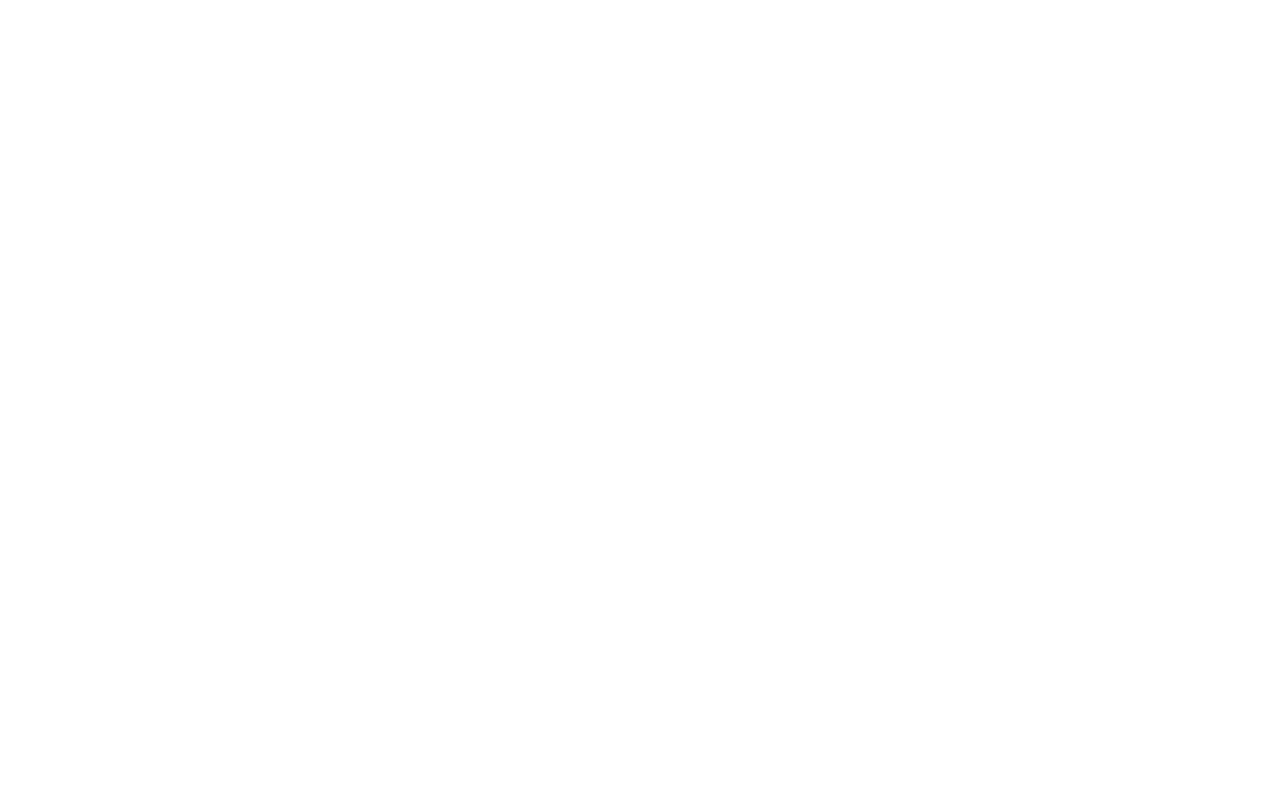
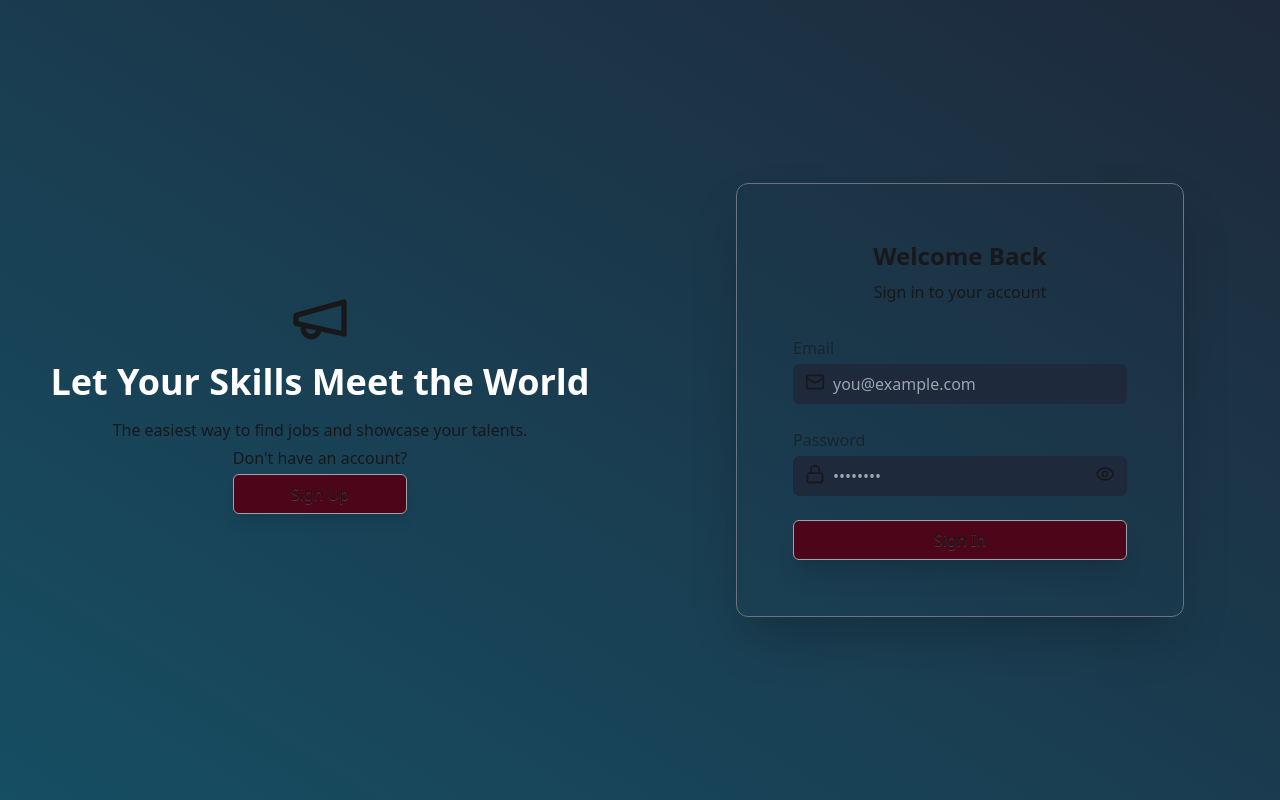
Before and after one commit to SumeyraSeyma/FreelanceConnect, a React (Create React App) app in the folder frontend/: page /login in a window 1280 px wide. Before the commit this address had no page. Built offline with nearby package versions, Linux system fonts and the light colour scheme; no server answers.

Commit message:
feat: Add login page & job management store with Zustand

```diff
--- a/frontend/src/App.js
+++ b/frontend/src/App.js
@@ -1,12 +1,42 @@
 import { Routes, Route } from "react-router-dom";
 import SignUpPage from "./pages/SignUpPage";
+import LoginPage from "./pages/LoginPage";
+import HomePage from "./pages/HomePage";
 import { Toaster } from "react-hot-toast";
+import { Navigate } from "react-router-dom";
+import { useAuthStore } from "./store/useAuthStore";
+import { useEffect } from "react";
+import { Loader } from "lucide-react";
 
 function App() {
+  const { authUser, checkAuth, isCheckingAuth } = useAuthStore();
+
+  useEffect(() => {
+    checkAuth();
+  }, [checkAuth]);
+
+  if (isCheckingAuth && !authUser)
+    return (
+      <div className="flex justify-center items-center h-screen">
+        <Loader className="size-10 animate-spin" />
+      </div>
+    );
+
   return (
     <div>
       <Routes>
-        <Route path="/signup" element={<SignUpPage />} />
+        <Route
+          path="/"
+          element={authUser ? <HomePage /> : <Navigate to="/login" />}
+        />
+        <Route
+          path="/signup"
+          element={!authUser ? <SignUpPage /> : <Navigate to="/" />}
+        />
+        <Route
+          path="/login"
+          element={!authUser ? <LoginPage /> : <Navigate to="/" />}
+        />
       </Routes>
 
       <Toaster />
--- /dev/null
+++ b/frontend/src/pages/LoginPage.js
@@ -0,0 +1,129 @@
+import { useState } from "react";
+import { useAuthStore } from "../store/useAuthStore";
+import {
+  Eye,
+  EyeClosed,
+  Loader2,
+  Lock,
+  Mail,
+  Megaphone,
+} from "lucide-react";
+import { Link } from "react-router-dom";
+
+const LoginPage = () => {
+  const [showPassword, setShowPassword] = useState(false);
+  const [formData, setFormData] = useState({
+    email: "",
+    password: "",
+  });
+
+  const { login, isLoggingIn } = useAuthStore();
+
+  const handleSubmit = (e) => {
+    e.preventDefault();
+    login(formData);
+  };
+
+  return (
+    <div className="min-h-screen grid  bg-gradient-to-bl from-slate-800 to-cyan-900 lg:grid-cols-2">
+      {/* Left side */}
+      <div className="flex flex-col justify-center items-center p-6  sm:p-12">
+        <Megaphone className="size-16 mb-3" />
+        <h1 className="text-4xl font-bold text-white">
+          Let Your Skills Meet the World
+        </h1>
+        <p className="text-base-content/60 mt-4">
+          The easiest way to find jobs and showcase your talents.
+        </p>
+        <div className="mt-1 text-center">
+          <p className="text-base-content/60">Don&apos;t have an account? </p>
+          <button className="btn rounded-md shadow-lg mt-1 border border-zinc-400 bg-rose-950 hover:bg-pink-950 w-full">
+            <Link to="/signup">Sign Up</Link>
+          </button>
+        </div>
+      </div>
+      {/* right side */}
+      <div className="flex flex-col justify-center items-center p-6 sm:p-12">
+        <div className="w-full max-w-md space-y-8 border border-gray-500 shadow-2xl rounded-xl p-14">
+          <div className="text-center mb-8">
+            <div className="flex flex-col items-center gap-2 group">
+              <h1 className="text-2xl font-bold">Welcome Back</h1>
+              <p className="text-base-content/60">Sign in to your account</p>
+            </div>
+          </div>
+
+          <form onSubmit={handleSubmit} className="space-y-6">
+            <div className="form-control">
+              <label className="label">
+                <span className="label-text font-medium">Email</span>
+              </label>
+              <div className="relative">
+                <div className="absolute inset-y-0 left-0 pl-3 flex items-center pointer-events-none">
+                  <Mail className="size-5 text-base-content/40" />
+                </div>
+                <input
+                  type="email"
+                  className={`w-full pl-10 bg-slate-800 font-size: 0.875rem h-10 rounded-md mt-1`}
+                  placeholder="you@example.com"
+                  value={formData.email}
+                  onChange={(e) =>
+                    setFormData({ ...formData, email: e.target.value })
+                  }
+                />
+              </div>
+            </div>
+
+            <div className="form-control">
+              <label className="label">
+                <span className="label-text font-medium">Password</span>
+              </label>
+              <div className="relative">
+                <div className="absolute inset-y-0 left-0 pl-3 flex items-center pointer-events-none">
+                  <Lock className="size-5 text-base-content/40" />
+                </div>
+                <input
+                  type={showPassword ? "text" : "password"}
+                  className={`w-full pl-10 bg-slate-800 font-size: 0.875rem h-10 rounded-md mt-1`}
+                  placeholder="••••••••"
+                  value={formData.password}
+                  onChange={(e) =>
+                    setFormData({ ...formData, password: e.target.value })
+                  }
+                />
+                <button
+                  type="button"
+                  className="absolute inset-y-0 right-0 pr-3 flex items-center"
+                  onClick={() => setShowPassword(!showPassword)}
+                >
+                  {showPassword ? (
+                    <EyeClosed className="size-5 text-base-content/40" />
+                  ) : (
+                    <Eye className="size-5 text-base-content/40" />
+                  )}
+                </button>
+              </div>
+            </div>
+
+            <button
+              type="submit"
+              className="btn shadow-xl rounded-md bg-rose-950 hover:bg-pink-950 border border-zinc-400 w-full"
+              disabled={isLoggingIn}
+              onClick={handleSubmit}
+            >
+              {isLoggingIn ? (
+                <>
+                  <Loader2 className="size-5 animate-spin" />
+                  Loading...
+                </>
+              ) : (
+                "Sign In"
+              )}
+            </button>
+          </form>
+        </div>
+      </div>
+    </div>
+  );
+};
+
+export default LoginPage;
--- a/frontend/src/store/useAuthStore.js
+++ b/frontend/src/store/useAuthStore.js
@@ -13,7 +13,6 @@
   checkAuth: async () => {
     try {
       const res = await axiosInstance.get("/auth/check");
-
       set({ authUser: res.data });
     } catch (error) {
       console.log("Error checking auth:", error);
--- /dev/null
+++ b/frontend/src/store/useJobStore.js
@@ -0,0 +1,101 @@
+import { create } from "zustand";
+import { axiosInstance } from "../lib/axios";
+
+export const useJobStore = create((set) => ({
+  jobs: [],
+  userJobs: [],
+
+  isFetchingJobs: false,
+  isFetchingUserJobs: false,
+  isCreatingJob: false,
+  isDeletingJob: false,
+  isUpdatingJob: false,
+
+  fetchAllJobs: async () => {
+    set({ isFetchingJobs: true });
+    try {
+      const response = await axiosInstance.get("/jobs");
+      set({ jobs: response.data });
+    } catch (error) {
+      console.error(
+        "Error fetching jobs:",
+        error.response?.data?.message || error.message
+      );
+    } finally {
+      set({ isFetchingJobs: false });
+    }
+  },
+
+  fetchUserJobs: async () => {
+    set({ isFetchingUserJobs: true });
+    try {
+      const response = await axiosInstance.get("/jobs/user");
+      set({ userJobs: response.data });
+    } catch (error) {
+      console.error(
+        "Error fetching user jobs:",
+        error.response?.data?.message || error.message
+      );
+    } finally {
+      set({ isFetchingUserJobs: false });
+    }
+  },
+
+  createJob: async (jobData) => {
+    set({ isCreatingJob: true });
+    try {
+      const response = await axiosInstance.post("/jobs", jobData);
+      set((state) => ({
+        jobs: [...state.jobs, response.data],
+        userJobs: [...state.userJobs, response.data],
+      }));
+    } catch (error) {
+      console.error(
+        "Error creating job:",
+        error.response?.data?.message || error.message
+      );
+    } finally {
+      set({ isCreatingJob: false });
+    }
+  },
+
+  deleteJob: async (jobId) => {
+    set({ isDeletingJob: true });
+    try {
+      await axiosInstance.delete(`/jobs/${jobId}`);
+      set((state) => ({
+        jobs: state.jobs.filter((job) => job._id !== jobId),
+        userJobs: state.userJobs.filter((job) => job._id !== jobId),
+      }));
+    } catch (error) {
+      console.error(
+        "Error deleting job:",
+        error.response?.data?.message || error.message
+      );
+    } finally {
+      set({ isDeletingJob: false });
+    }
+  },
+
+  updateJob: async (jobId, jobData) => {
+    set({ isUpdatingJob: true });
+    try {
+      const response = await axiosInstance.put(`/jobs/${jobId}`, jobData);
+      set((state) => ({
+        jobs: state.jobs.map((job) =>
+          job._id === jobId ? response.data : job
+        ),
+        userJobs: state.userJobs.map((job) =>
+          job._id === jobId ? response.data : job
+        ),
+      }));
+    } catch (error) {
+      console.error(
+        "Error updating job:",
+        error.response?.data?.message || error.message
+      );
+    } finally {
+      set({ isUpdatingJob: false });
+    }
+  },
+}));
```
Also changed, not shown: 2 other files (tests, documents, lock files or other folders).
